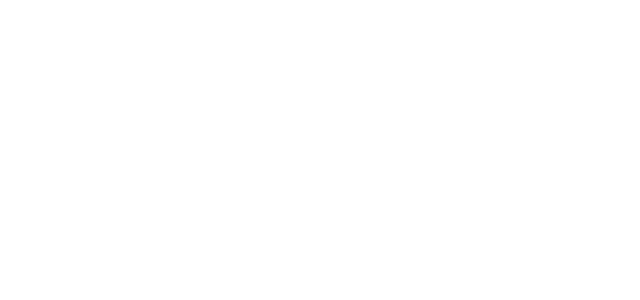
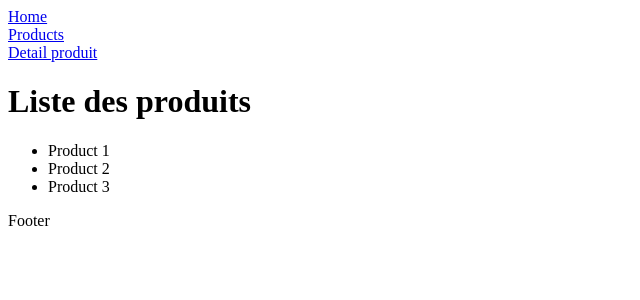
Before and after one commit to Cedrenou/sunset-rider-nuxt, a Nuxt app: page /products in a window 1280 px wide. Shown: the top 300 px of the page, without its empty margins (0-640 px from the left). Built offline with nearby package versions, Linux system fonts and the light colour scheme.

Commit message:
mise en place de l'architecture

```diff
--- a/app.vue
+++ b/app.vue
@@ -1,8 +1,14 @@
 <template>
+  <header>
+    <nav style="display: flex; flex-direction: column">
+      <a href="/">Home</a>
+      <a href="/products">Products</a>
+      <a href="/products/1">Detail produit</a>
+    </nav>
+  </header>
+  <NuxtPage />
+
+  <footer>
+    <p>Footer</p>
+  </footer>
 </template>
-
-
-<script setup></script>
-
-
-<style scoped></style>
--- a/nuxt.config.ts
+++ b/nuxt.config.ts
@@ -1,5 +1,14 @@
 // https://nuxt.com/docs/api/configuration/nuxt-config
 export default defineNuxtConfig({
   compatibilityDate: '2024-04-03',
-  devtools: { enabled: true }
+  devtools: { enabled: true },
+  runtimeConfig: {
+    public: {
+      wooCommerceAPIBaseURL: process.env.WOOCOMMERCE_API_BASE_URL,
+    },
+    private: {
+      wooCommerceAPIConsumerKey: process.env.WOOCOMMERCE_API_CONSUMER_KEY,
+      wooCommerceAPIConsumerSecret: process.env.WOOCOMMERCE_API_CONSUMER_SECRET,
+    },
+  }
 })
--- a/pages/products/index.vue
+++ b/pages/products/index.vue
@@ -1,3 +1,19 @@
 <template>
   <h1>Liste des produits</h1>
+  <ul>
+    <li v-for="product in products" :key="product.id">
+      {{ product.name }}
+    </li>
+  </ul>
 </template>
+
+<script setup>
+import { ref } from 'vue'
+
+const products = ref([
+  { id: 1, name: 'Product 1' },
+  { id: 2, name: 'Product 2' },
+  { id: 3, name: 'Product 3' },
+])
+
+</script>
```
